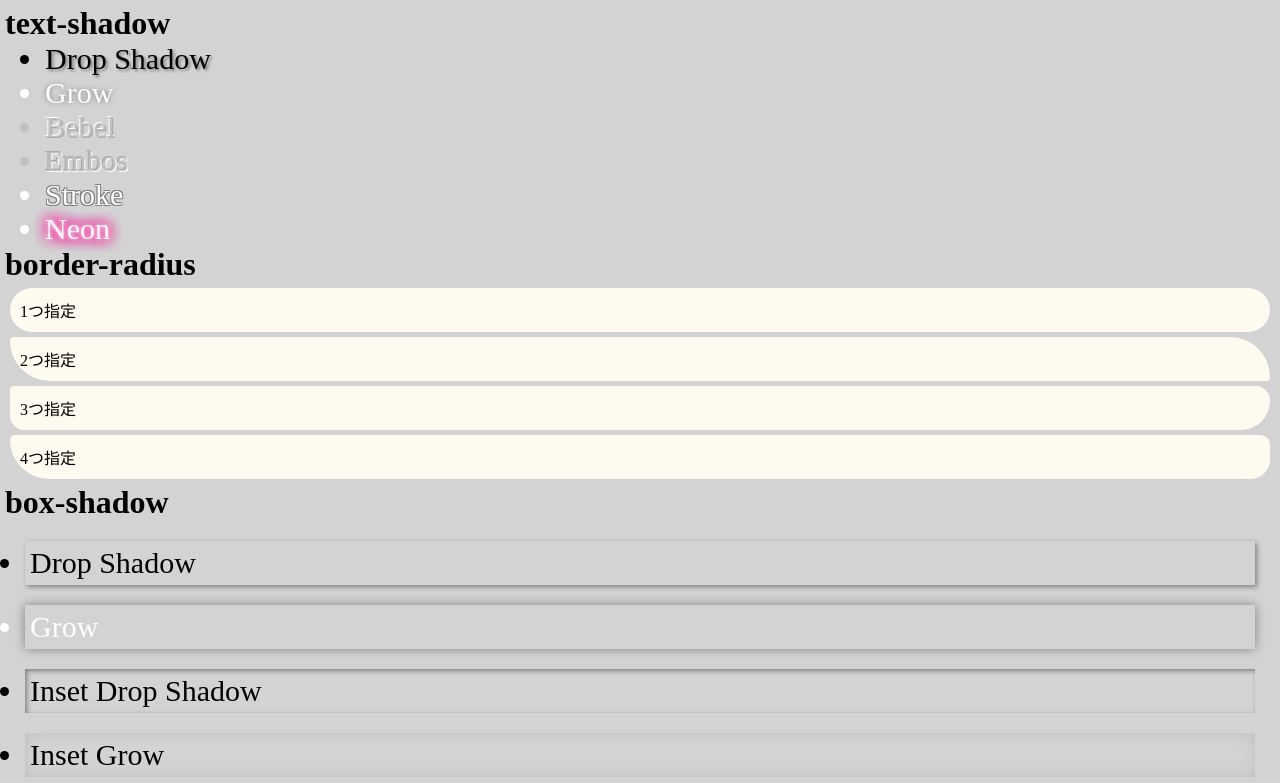
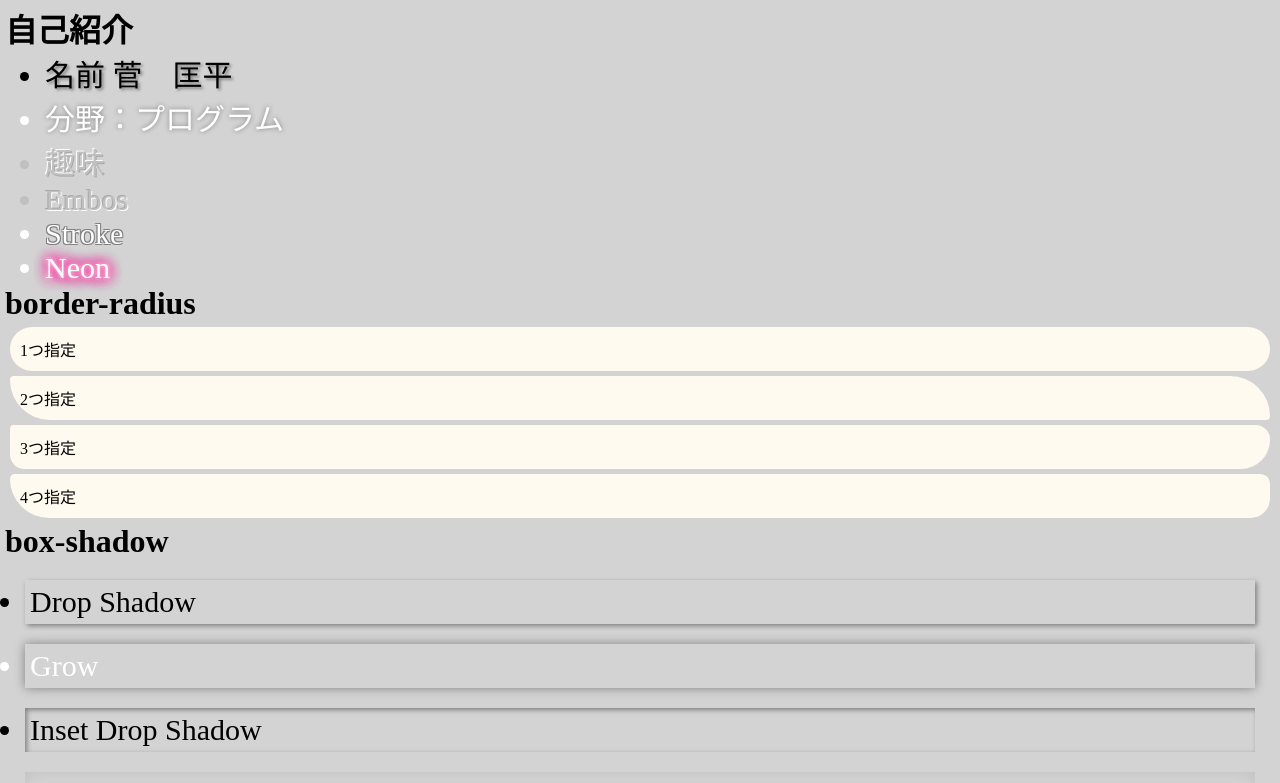
Before and after one commit to kyu-kanami/2016web1, a plain HTML site: page index.html in a window 1280 px wide. Shown: the top 783 px of the page. Drawn offline with Linux system fonts and the light colour scheme.

Commit message:
Update index.html

```diff
--- a/index.html
+++ b/index.html
@@ -2,15 +2,15 @@
 <html lang="ja">
 <head>
   <meta charset="utf-8">
-  <title>これから自己紹介を始めます。まず始めに私の名前は菅　匡平といいます。分野はプログラムです。</title>
+  <title>これから自己紹介を始めま</title>
   <link rel="stylesheet" href="css/default.css" type="text/css">
 </head>
 <body>
-  <h1>text-shadow</h1>
+  <h1>自己紹介</h1>
     <ul id="text-shadow">
-      <li class="drop_shadow">Drop Shadow</li>
-      <li class="grow">Grow</li>
-      <li class="bebel">Bebel</li>
+      <li class="drop_shadow">名前 菅　匡平</li>
+      <li class="grow">分野：プログラム</li>
+      <li class="bebel">趣味</li>
       <li class="embos">Embos</li>
       <li class="stroke">Stroke</li>
       <li class="neon">Neon</li>
```
